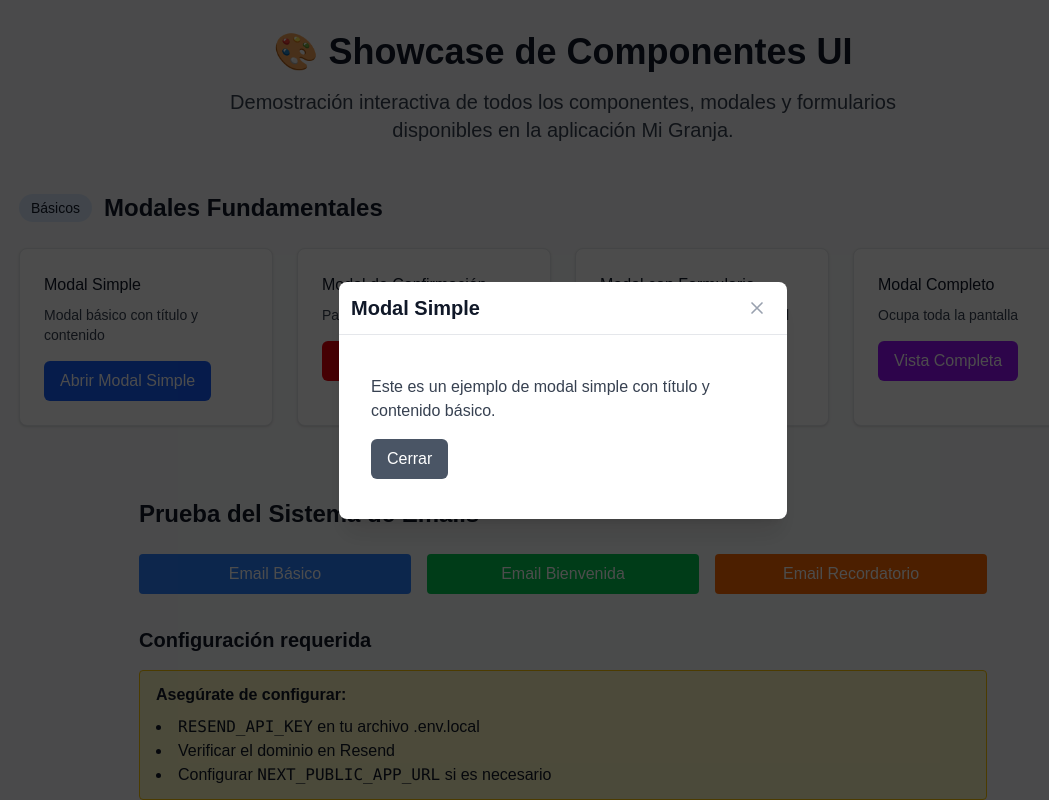
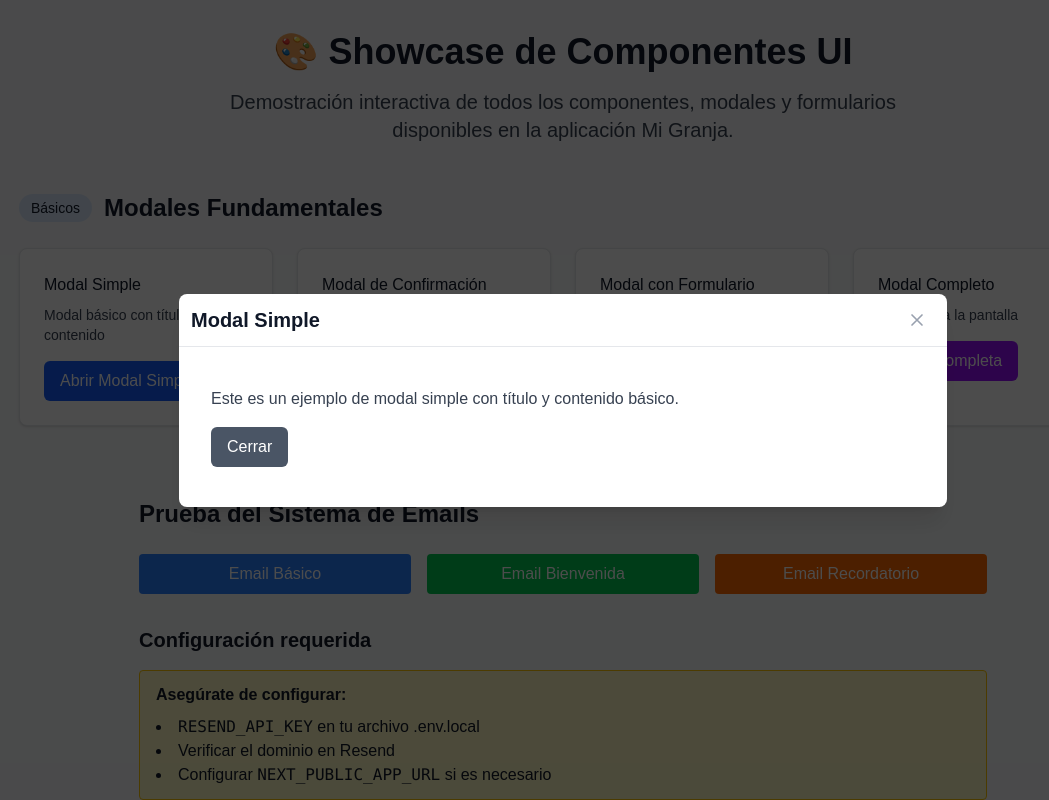
Before and after one commit to raulzarzadev/mi-granja-v2, a Next.js app: page /ui-showcase in a window 1280 px wide. Both pictures are taken after a click on the button "Abrir Modal Simple". Shown: the top 800 px of the page, without its empty margins (77-1126 px from the left). Built offline with nearby package versions, Linux system fonts and the light colour scheme; no server answers.

Commit message:
feat: ajustar el tamaño máximo del modal para pantallas medianas

```diff
--- a/src/components/Modal.tsx
+++ b/src/components/Modal.tsx
@@ -90,7 +90,7 @@ export const Modal: React.FC<ModalProps> = ({
       <div
         className={`
           bg-white w-screen h-[100svh] max-w-none rounded-none
-          sm:rounded-lg sm:w-full ${sizeClasses[size]} sm:h-auto sm:max-h-[90vh]
+          sm:rounded-lg sm:w-full ${sizeClasses[size]} md:max-w-3xl sm:h-auto sm:max-h-[90vh]
           overflow-hidden shadow-none sm:shadow-xl animate-in zoom-in-95 duration-200
           ${className}
         `}
```
